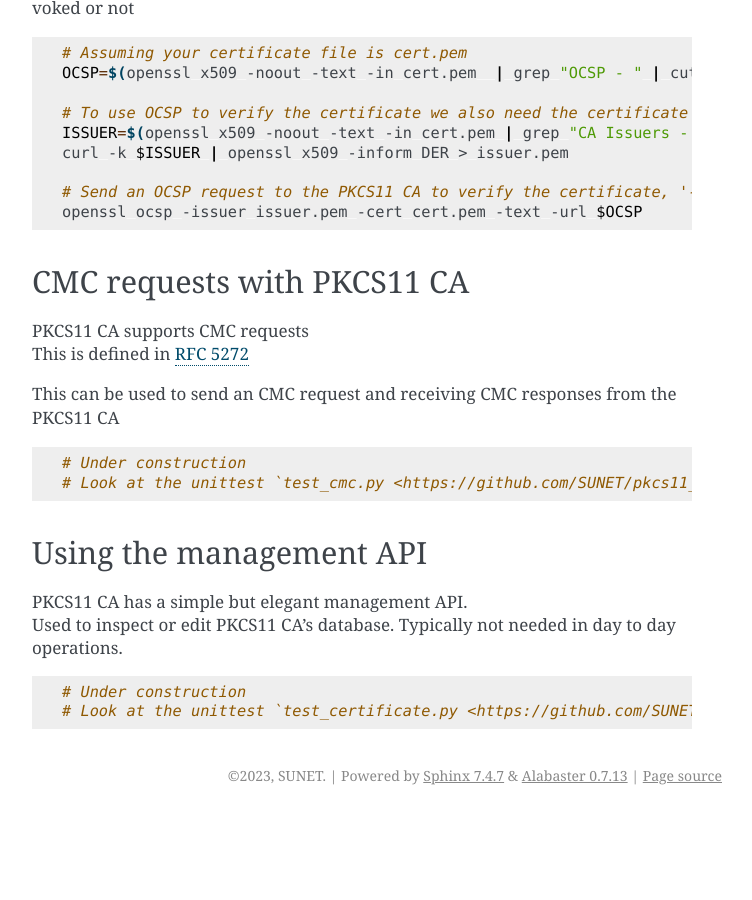
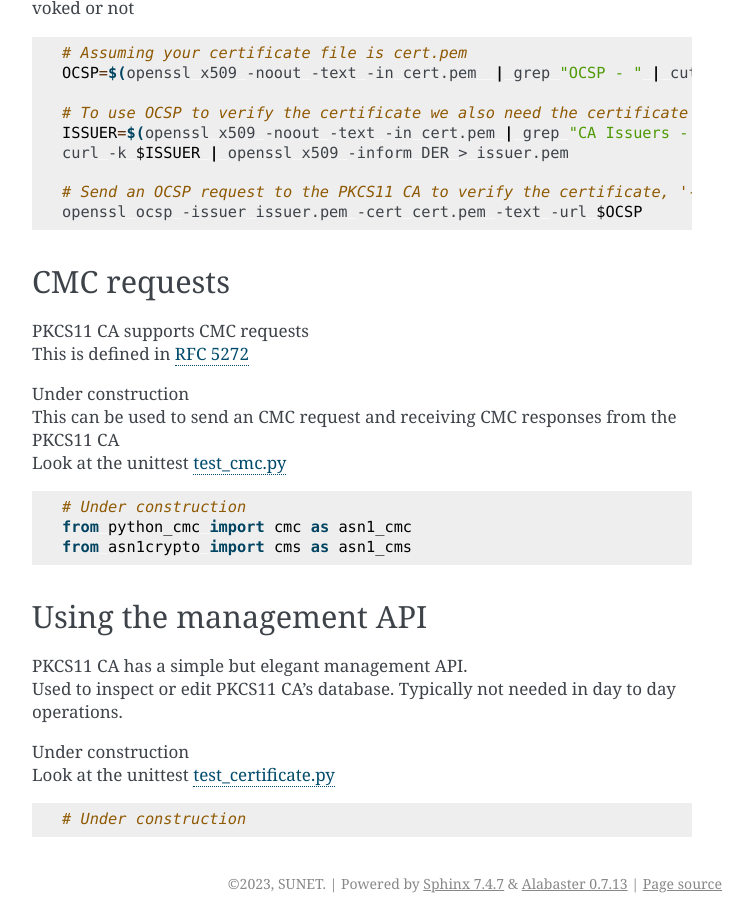
Before and after one commit to SUNET/pkcs11_ca, a Sphinx documentation site: the page built from docs/source/usage.rst, in a window 1280 px wide and 900 px high, scrolled down 4941 px. Shown: the whole window, without its empty margins (388-1140 px from the left). Built offline with Sphinx 7.4.7, drawn with Linux system fonts in a browser that asks for light colours; before the commit the page ends 5756 px from its top, so only the background shows below that; some of the changed text lies outside the part shown.

Commit message:
updated docs

```diff
--- a/docs/source/features.rst
+++ b/docs/source/features.rst
@@ -45,7 +45,7 @@ CMC
    It is defined in RFC 5272, its transport mechanisms in RFC 5273.
    Similarly to the Certificate Management Protocol (CMP), it can be used for obtaining X.509 digital certificates in a public key infrastructure (PKI).
 
-| Here is the `CMC guide <https://pkcs11-ca.readthedocs.io/en/latest/usage.html>`_ to use the PKCS11 CA with your CMC client.
+| Here is the `CMC guide <https://pkcs11-ca.readthedocs.io/en/latest/usage.html#cmc-requests>`_ to use the PKCS11 CA with your CMC client.
 
 Elegant management API
 -----------------------
@@ -56,4 +56,4 @@ Elegant management API
 .. note::
    This is under active development and might be functionally changed in the future.
 
-| Here is the `API management guide <https://pkcs11-ca.readthedocs.io/en/latest/usage.html>`_ for the PKCS11 CA.
+| Here is the `API management guide <https://pkcs11-ca.readthedocs.io/en/latest/usage.html#using-the-management-api>`_ for the PKCS11 CA.
--- a/docs/source/usage.rst
+++ b/docs/source/usage.rst
@@ -254,18 +254,22 @@ This can be used to send an OCSP request to check if the certificate has been re
    # Send an OCSP request to the PKCS11 CA to verify the certificate, '-text' for extra info
    openssl ocsp -issuer issuer.pem -cert cert.pem -text -url $OCSP
 
-CMC requests with PKCS11 CA
+CMC requests
 ----------------------------
 
 | PKCS11 CA supports CMC requests
 | This is defined in `RFC 5272 <https://www.rfc-editor.org/rfc/rfc5272>`_
 
-This can be used to send an CMC request and receiving CMC responses from the PKCS11 CA
+| Under construction
+| This can be used to send an CMC request and receiving CMC responses from the PKCS11 CA
+| Look at the unittest `test_cmc.py <https://github.com/SUNET/pkcs11_ca/blob/main/tests/test_cmc.py>`_
 
 .. code-block:: python
 
    # Under construction
-   # Look at the unittest `test_cmc.py <https://github.com/SUNET/pkcs11_ca/blob/main/tests/test_cmc.py>`_
+   from python_cmc import cmc as asn1_cmc
+   from asn1crypto import cms as asn1_cms
+
 
 
 Using the management API
@@ -274,7 +278,9 @@ Using the management API
 | PKCS11 CA has a simple but elegant management API.
 | Used to inspect or edit PKCS11 CA's database. Typically not needed in day to day operations.
 
+| Under construction
+| Look at the unittest `test_certificate.py <https://github.com/SUNET/pkcs11_ca/blob/main/tests/test_certificate.py>`_
+
 .. code-block:: python
 
    # Under construction
-   # Look at the unittest `test_certificate.py <https://github.com/SUNET/pkcs11_ca/blob/main/tests/test_certificate.py>`_
```
